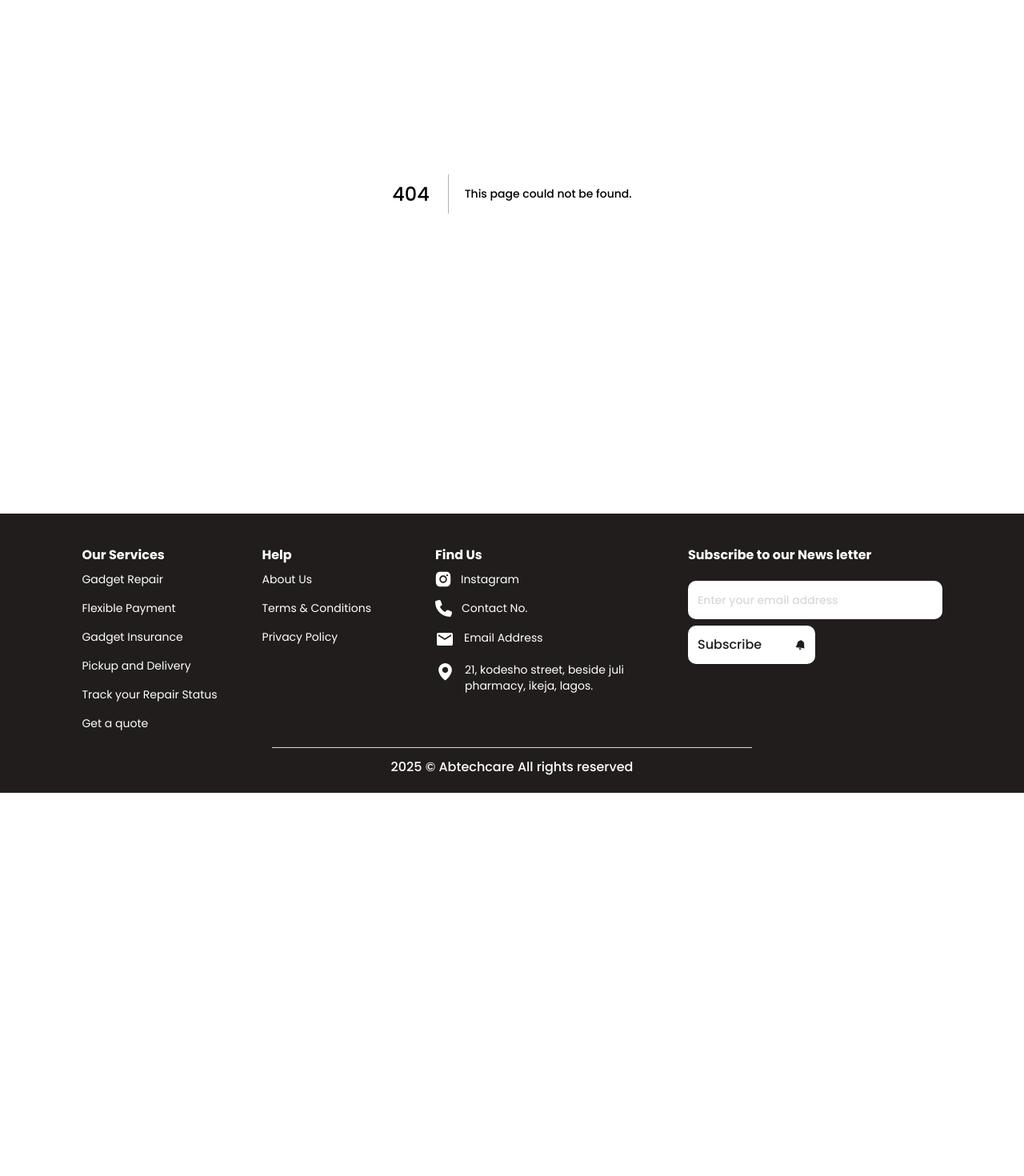
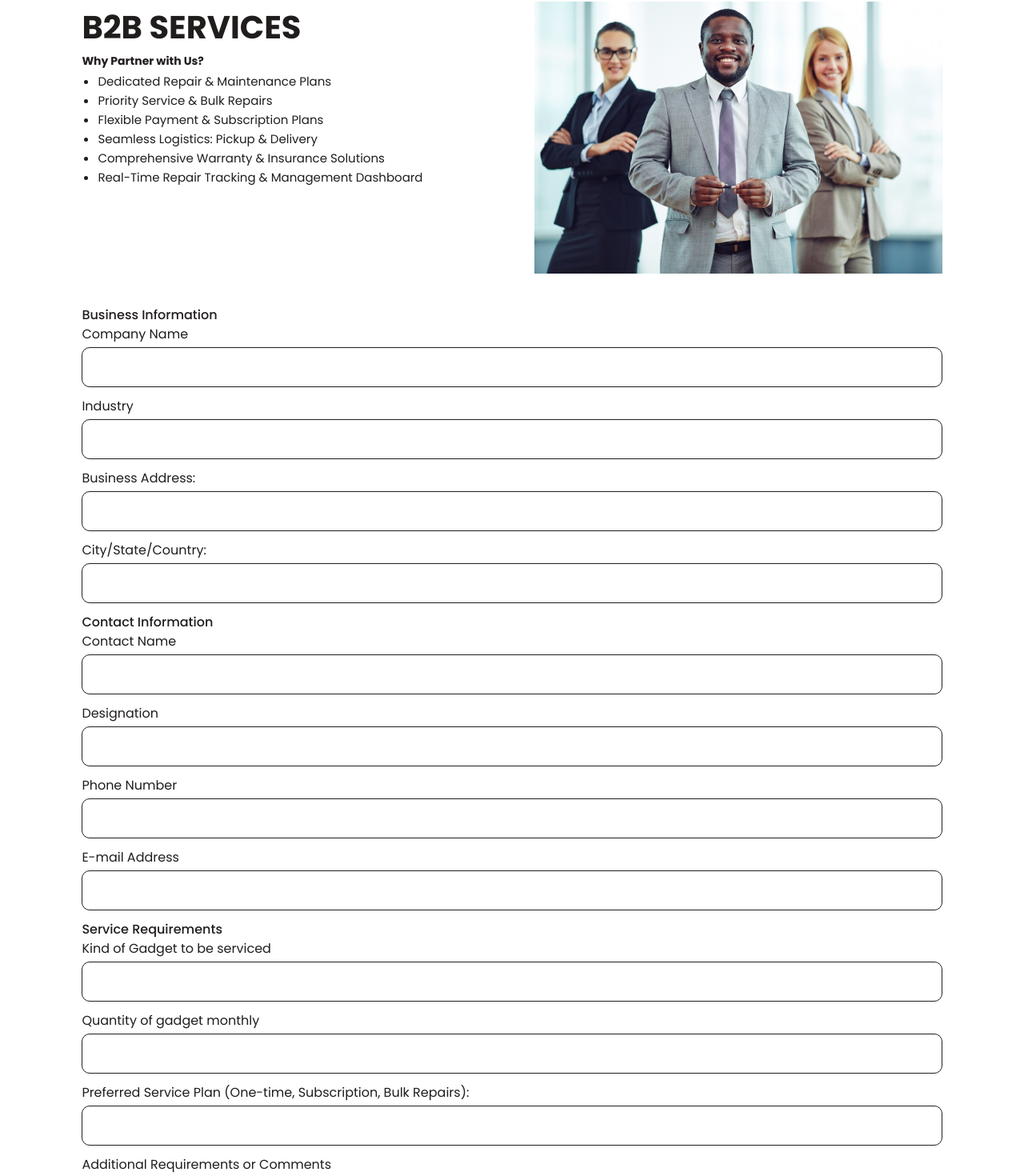
Before and after one commit to abrahamolas-company/abTechCare-website, a Next.js app: page /b2b-services in a window 1280 px wide. Before the commit this address had no page. Shown: the part 158-1628 px from the top of the page at 80% size. Before the commit the page ends 1149 px from the top, so only its background shows below. Built offline with nearby package versions, Linux system fonts and the light colour scheme.

Commit message:
feat:add b2b service page

```diff
--- /dev/null
+++ b/app/b2b-services/B2bFormSection.tsx
@@ -0,0 +1,79 @@
+import React from 'react'
+import { sectionPadding } from '../styles/styles'
+import Label from '../components/ui/label'
+import Input from '../components/ui/input'
+
+function B2bFormSection() {
+    return (
+        <form className={`${sectionPadding} text-[#211D1D]`}>
+            <div className="mb-3">
+                <h3>Business Information</h3>
+             <div className="flex flex-col gap-3">
+             <div className="flex flex-col gap-1">
+                    <Label>Company Name</Label>
+                    <Input />
+                </div>
+                <div className="flex flex-col gap-1">
+                    <Label>Industry</Label>
+                    <Input />
+                </div>
+                <div className="flex flex-col gap-1">
+                    <Label>Business Address:</Label>
+                    <Input />
+                </div>
+                <div className="flex flex-col gap-1">
+                    <Label>City/State/Country:</Label>
+                    <Input />
+                </div>
+             </div>
+            </div>
+            <div className="mb-3">
+                <h3>Contact Information</h3>
+             <div className="flex flex-col gap-3">
+                <div className="flex flex-col gap-1">
+                    <Label>Contact Name</Label>
+                    <Input />
+                </div>
+                <div className="flex flex-col gap-1">
+                    <Label>Designation</Label>
+                    <Input />
+                </div>
+                <div className="flex flex-col gap-1">
+                    <Label>Phone Number</Label>
+                    <Input />
+                </div>
+                <div className="flex flex-col gap-1">
+                    <Label>E-mail Address</Label>
+                    <Input />
+                </div>
+                </div>
+            </div>
+            <div className="mb-3">
+                <h3>Service Requirements</h3>
+             <div className="flex flex-col gap-3">
+                <div className="flex flex-col gap-1">
+                    <Label>Kind of Gadget to be serviced</Label>
+                    <Input />
+                </div>
+                <div className="flex flex-col gap-1">
+                    <Label>Quantity of gadget monthly</Label>
+                    <Input />
+                </div>
+                <div className="flex flex-col gap-1">
+                    <Label>Preferred Service Plan (One-time, Subscription, Bulk Repairs):</Label>
+                    <Input />
+                </div>
+                <div className="flex flex-col gap-1">
+                    <Label>Additional Requirements or Comments</Label>
+                    <Input />
+                </div>
+                </div>
+            </div>
+            <button className="bg-[#FFCC29] font-medium mt-8 flex items-center justify-center mx-auto text-sm rounded-lg text-[#211D1D] py-3 min-w-[150px] transition-all ease-in-out duration-300 border border-[#FFCC29] hover:bg-transparent hover:text-[#211D1D]">
+                Submit
+            </button>
+        </form>
+    )
+}
+
+export default B2bFormSection
--- /dev/null
+++ b/app/b2b-services/B2bHerosection.tsx
@@ -0,0 +1,15 @@
+'use client'
+import React from 'react'
+import { sectionPadding } from '@/app/styles/styles'
+
+export default function B2bHerosection() {
+
+    return (
+        <section className={`${sectionPadding} pt-40 relative`}>
+            {/* Background Overlay */}
+            <div className='absolute top-0 left-0 h-[100px] w-full md:h-[120px]'>
+                <div className='absolute top-0 left-0 w-full h-full bg-[#0D1215]'></div>
+            </div>
+        </section>
+    )
+}
--- /dev/null
+++ b/app/b2b-services/B2bServicePage.tsx
@@ -0,0 +1,54 @@
+'use client'
+import React from 'react'
+import B2bHerosection from './B2bHerosection'
+import { motion } from 'framer-motion'
+import { sectionPadding } from '../styles/styles'
+import { easeOutExpo } from '../components/constants/easings'
+import Image from 'next/image'
+import images from '@/public/images'
+import B2bFormSection from './B2bFormSection'
+
+function B2bServicePage() {
+    return (
+        <section className=' pb-14'>
+            <B2bHerosection />
+            <div className={`${sectionPadding} flex flex-col md:flex-row text-[#211D1D] justify-between gap-5 md:gap-14 pt-8 pb-10 md:pt-0`}>
+                <motion.div
+                    initial={{ opacity: 0, x: -30 }}
+                    whileInView={{ opacity: 1, x: -0 }}
+                    viewport={{ once: true }}
+                    transition={{ duration: 0.6, ease: easeOutExpo }}
+                    className="mt-3 w-full">
+                    <h2 className='text-[#211D1D] font-bold text-[40px] leading-10 mb-3'>B2B SERVICES </h2>
+                    <p className='mb-1 text-sm font-bold'>
+                        Why Partner with Us?
+                    </p>
+                    <ul className='!list-disc text-[15px] leading-6 ml-5 font-light'>
+                        <li>Dedicated Repair & Maintenance Plans</li>
+                        <li>Priority Service & Bulk Repairs</li>
+                        <li>Flexible Payment & Subscription Plans</li>
+                        <li>Seamless Logistics: Pickup & Delivery</li>
+                        <li>Comprehensive Warranty & Insurance Solutions</li>
+                        <li>Real-Time Repair Tracking & Management Dashboard</li>
+                    </ul>
+                </motion.div>
+                <motion.div
+                    initial={{ opacity: 0, x: 30 }}
+                    whileInView={{ opacity: 1, x: 0 }}
+                    viewport={{ once: true }}
+                    transition={{ duration: 0.6, ease: easeOutExpo }}
+                    className="w-full flex justify-center h-[340px]">
+                    <Image
+                        src={images.b2b_img}
+                        alt="book a repair"
+                        className="w-full h-full object-cover"
+                    />
+                </motion.div>
+
+            </div>
+            <B2bFormSection/>
+        </section>
+    )
+}
+
+export default B2bServicePage
--- /dev/null
+++ b/app/b2b-services/page.tsx
@@ -0,0 +1,10 @@
+import React from 'react'
+import B2bServicePage from './B2bServicePage'
+
+function B2bService() {
+  return (
+  <B2bServicePage/>
+  )
+}
+
+export default B2bService
```
